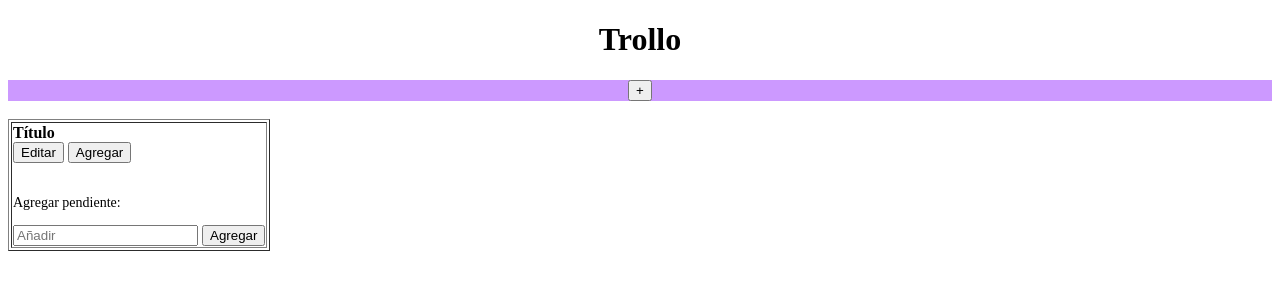
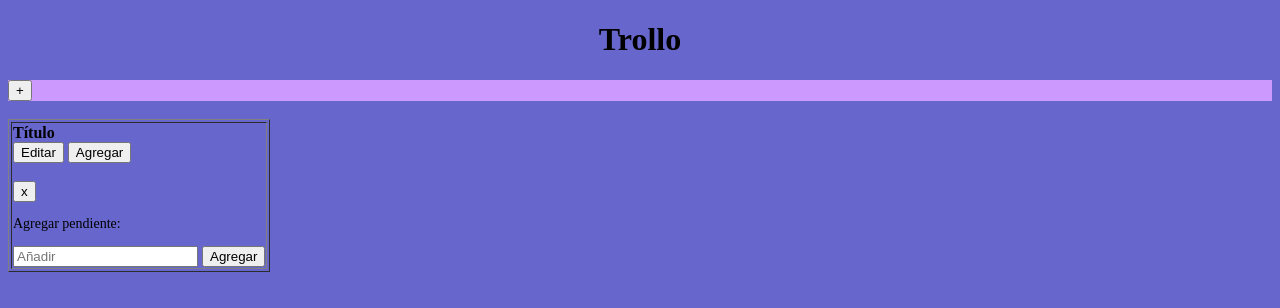
Before and after one commit to SilviaGuerra/Proyecto-sprint2, a plain HTML site: page indexsprint2.html in a window 1280 px wide. Drawn offline with Linux system fonts and the light colour scheme.

Commit message:
colorear

```diff
--- a/indexsprint2.html
+++ b/indexsprint2.html
@@ -1,14 +1,16 @@
 <!DOCTYPE html>
-<html>
+<html lang="es">
   <head>
     <meta charset="utf-8">
     <title>Trollo</title>
+    <link rel="icon" href="imagenes/favicon.ico" type="image/x-icon">
   </head>
-  <body style="text-align:center">
 
-    <h1><strong>Trollo</strong></h1>
-    <div style="background:#CC99FF;">
-      <button onclick="agregarLista()">+</button>
+  <body style="background:#6666CC">
+
+    <h1 style="text-align:center"><strong>Trollo</strong></h1>
+    <div style="background:#CC99FF; align:left">
+      <button onclick="agregarLista()" style="text-align:right;">+</button>
     </div>
     <br>
 <!-- cree una section para agregar una tabla y ahi meter los pendientes -->
@@ -17,10 +19,12 @@
         <tr>
           <td>
             <div id="titulo" style="font-weight:bold;">Título</div>
-            <button id="nuevotitulo" onclick="editar()">Editar</button>
+            <button id="nuevotitulo" onclick="editarTitulo()">Editar</button>
             <button id="titulo" onclick="agregarTitulo()">Agregar</button>
             <br>
             <br>
+
+            <button onclick="borrar()">x</button>
 
             <div id="lista"></div>
             <p style="font-size:14px">Agregar pendiente:</p>
--- a/js/javascript.js
+++ b/js/javascript.js
@@ -13,17 +13,20 @@ function agregarTitulo(){
   agregarTitulo.innerHTML = pedirTitulo;
 }
 
-function editar(){
+function editarTitulo(){
   var nuevoTitulo = prompt("¿Cúal es el nuevo título?");
   var agregarTitulo = document.getElementById("nuevoTitulo");
   var tituloAnterior = document.getElementById("titulo");
   tituloAnterior.innerHTML = nuevoTitulo;
 }
 
+function borrar(){
+  document.getElementById("nuevoElemento").value = "";
+}
+
 function agregarLista(){
   var nuevaTab = document.getElementById("nuevaTab");
   var clon = nuevaTab.cloneNode(true);
   document.getElementById("nuevaSeccion").appendChild(clon);
-
   agregarTarea();
 }
```
Also changed, not shown: Imagenes/favicon.ico (added), Imagenes/trollo.png (added).
